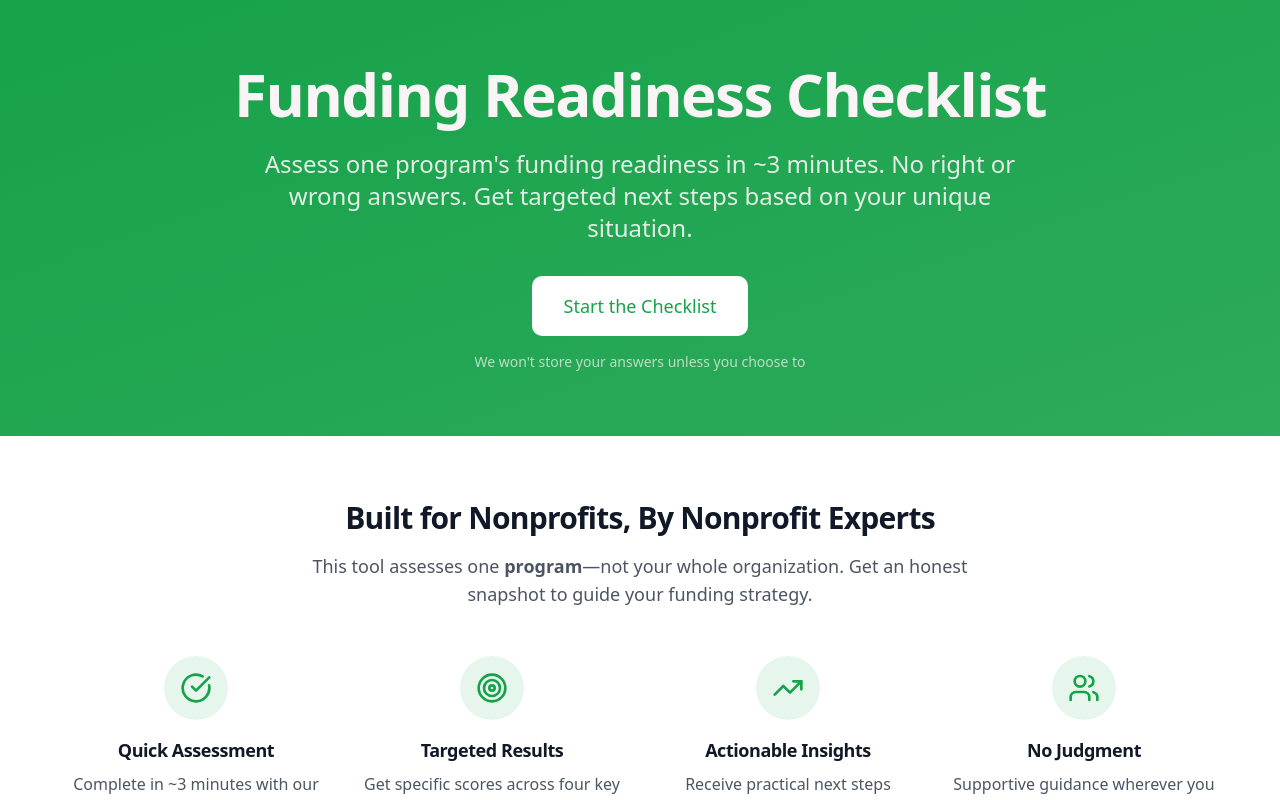
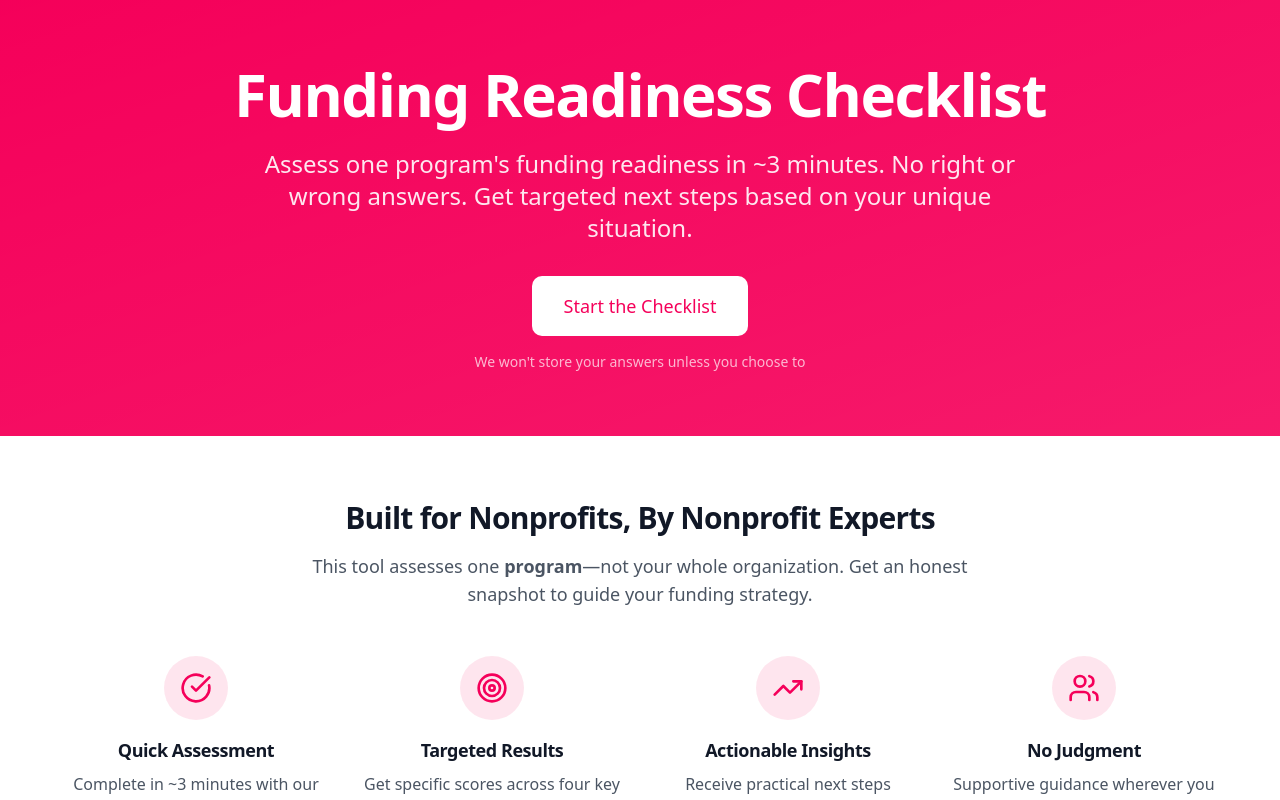
Before and after one commit to izzaraket/funding-ready-program, a React (Vite) app: page / in a window 1280 px wide. Shown: the top 800 px of the page. Built offline with nearby package versions, Linux system fonts and the light colour scheme.

Commit message:
Preceding changes

```diff
--- a/src/index.css
+++ b/src/index.css
@@ -15,8 +15,8 @@
     --popover: 0 0% 100%;
     --popover-foreground: 222.2 84% 4.9%;
 
-    --primary: 142 76% 36%;
-    --primary-foreground: 355 25% 97%;
+    --primary: 338 100% 48%;
+    --primary-foreground: 0 0% 100%;
 
     --secondary: 210 40% 96.1%;
     --secondary-foreground: 222.2 47.4% 11.2%;
```
